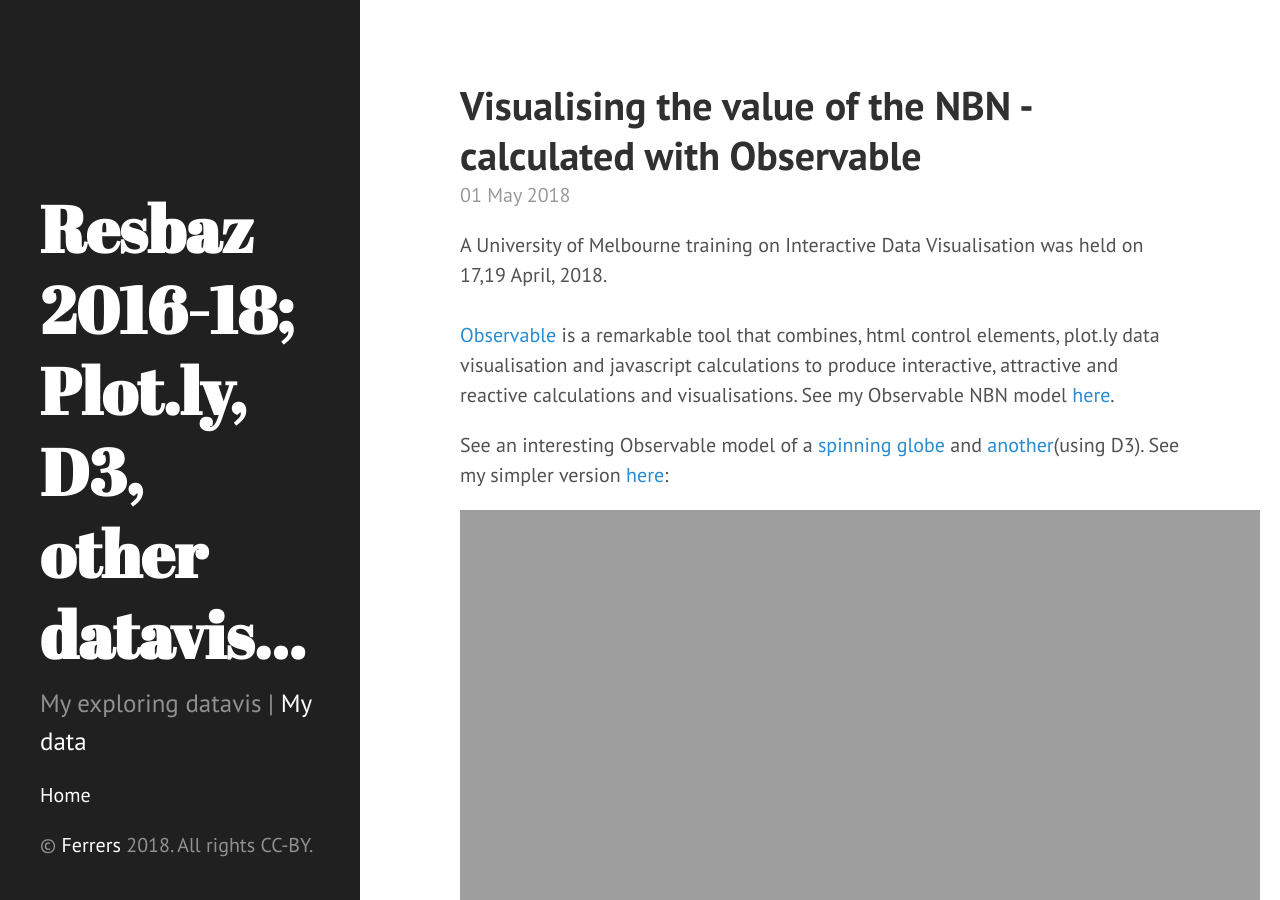
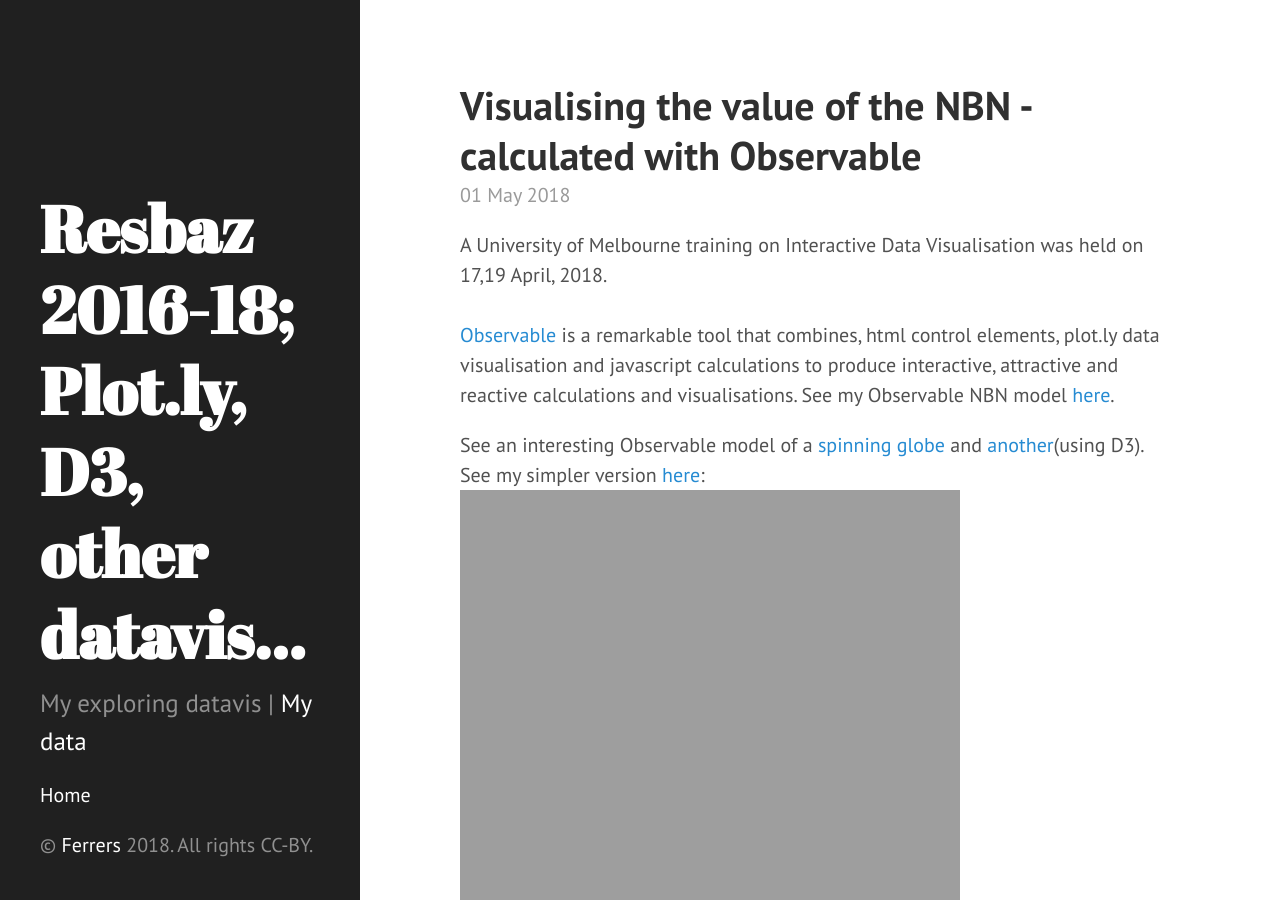
Before and after one commit to areff2000/areff2000.github.io, a Jekyll site: the page built from _posts/2018-05-01-observable.markdown, in a window 1280 px wide and 900 px high. Built offline with Jekyll 4.4.1, drawn with Linux system fonts in a browser that asks for light colours.

```diff
--- a/_posts/2018-05-01-observable.markdown
+++ b/_posts/2018-05-01-observable.markdown
@@ -8,10 +8,11 @@ layout: post
 <a href="https://beta.observablehq.com">Observable</a> is a remarkable tool that combines, html control elements, plot.ly data visualisation and javascript calculations to
 produce interactive, attractive and reactive calculations and visualisations. See my Observable NBN model <a href="https://beta.observablehq.com/@areff2000/nbn-financials-from-2021-on-v5a-verbose-off">here</a>.</p>
 
-See an interesting Observable model of a <a href="https://beta.observablehq.com/@fil/translucent-earth">spinning globe</a> and <a href="https://beta.observablehq.com/@martgnz/spinnable-planets">another</a>(using D3).
-See my simpler version <a href="">here</a>:
+<p>See an interesting Observable model of a <a href="https://beta.observablehq.com/@fil/translucent-earth">spinning globe</a> and <a href="https://beta.observablehq.com/@martgnz/spinnable-planets">another</a>(using D3).
+<br>See my simpler version <a href="">here</a>:
 
-<iframe width="800" height="800" frameborder="0" scrolling="no" src="https://areff2000.github.io/plotly_training_Mar2017/d3Geo.html"></iframe>
+<iframe width="500" height="500" frameborder="0" scrolling="no" src="https://areff2000.github.io/plotly_training_Mar2017/d3Geo.html"></iframe>
+</p>
 ### Documenting the Observable Model
 
 A 5 page explanation of the model is available at Figshare: <a href="https://doi.org/10.6084/m9.figshare.6030926">https://doi.org/10.6084/m9.figshare.6030926</a>
```
